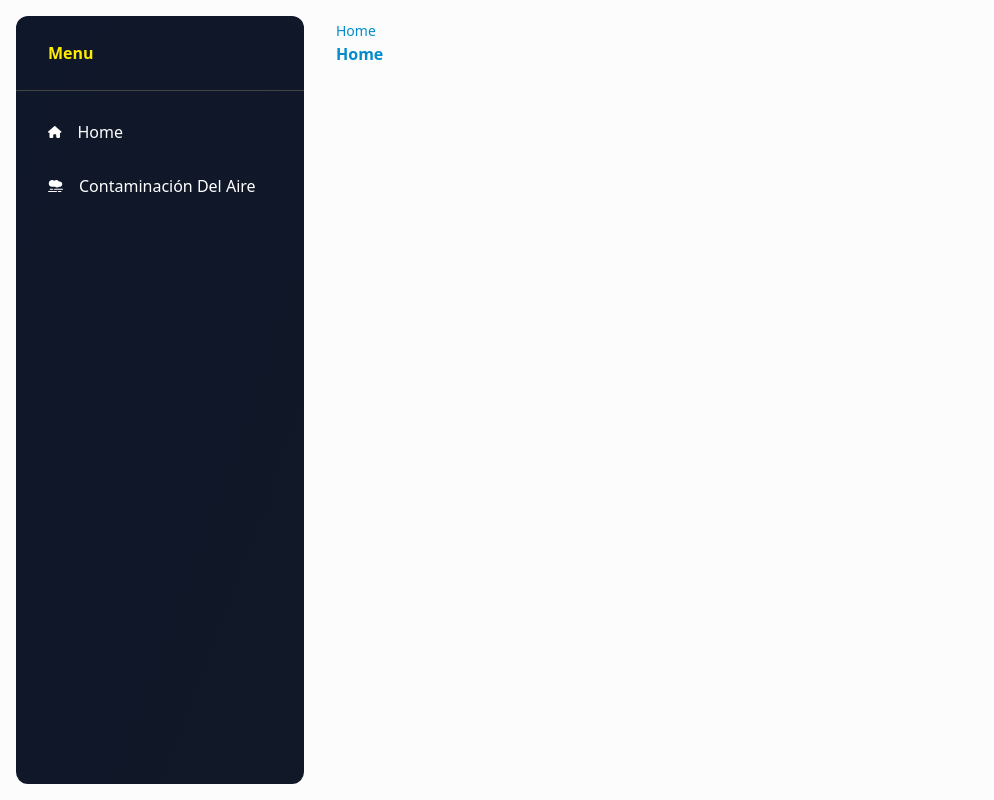
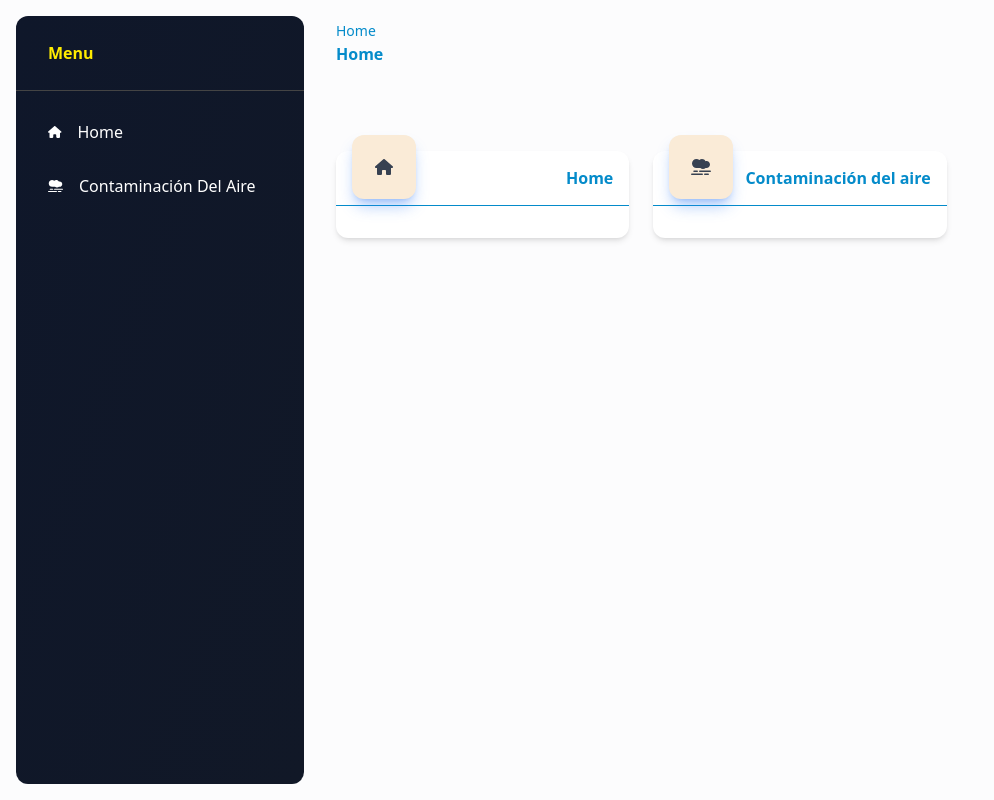
Before and after one commit to AndresChia/celes-dashboard, a React (Create React App) app: page / in a window 1280 px wide. Shown: the whole page, without its empty margins (0-994 px from the left). Built offline with nearby package versions, Linux system fonts and the light colour scheme.

Commit message:
feat: 🎸 add info cards in home

```diff
--- a/src/app/home/home.tsx
+++ b/src/app/home/home.tsx
@@ -2,6 +2,8 @@ import { Component } from 'react';
 import { Helmet } from 'react-helmet';
 import { Header } from '../../components/header/header';
 import { Navbar } from '../../components/navBar/navbar';
+import { InfoCard } from '../../components/info-card/info-card';
+import { MENUS } from '../../utils/menu';
 
 export default class Home extends Component {
   breadcrumb: Navbar[] = [{ link: '/home', title: 'home' }];
@@ -16,7 +18,18 @@ export default class Home extends Component {
         <div className="p-4 xl:ml-80">
           <div className="mt-12">
             <div className="mb-12">
-              <div className="cursor-pointer"></div>
+              <div className="cursor-pointer">
+                <div className="mb-12 grid gap-y-10 gap-x-6 md:grid-cols-2 xl:grid-cols-3">
+                  {MENUS.map((menu) => (
+                    <InfoCard
+                      key={menu.title}
+                      icon={menu.icon}
+                      link={menu.link}
+                      title={menu.title}
+                    />
+                  ))}
+                </div>
+              </div>
             </div>
           </div>
         </div>
```
